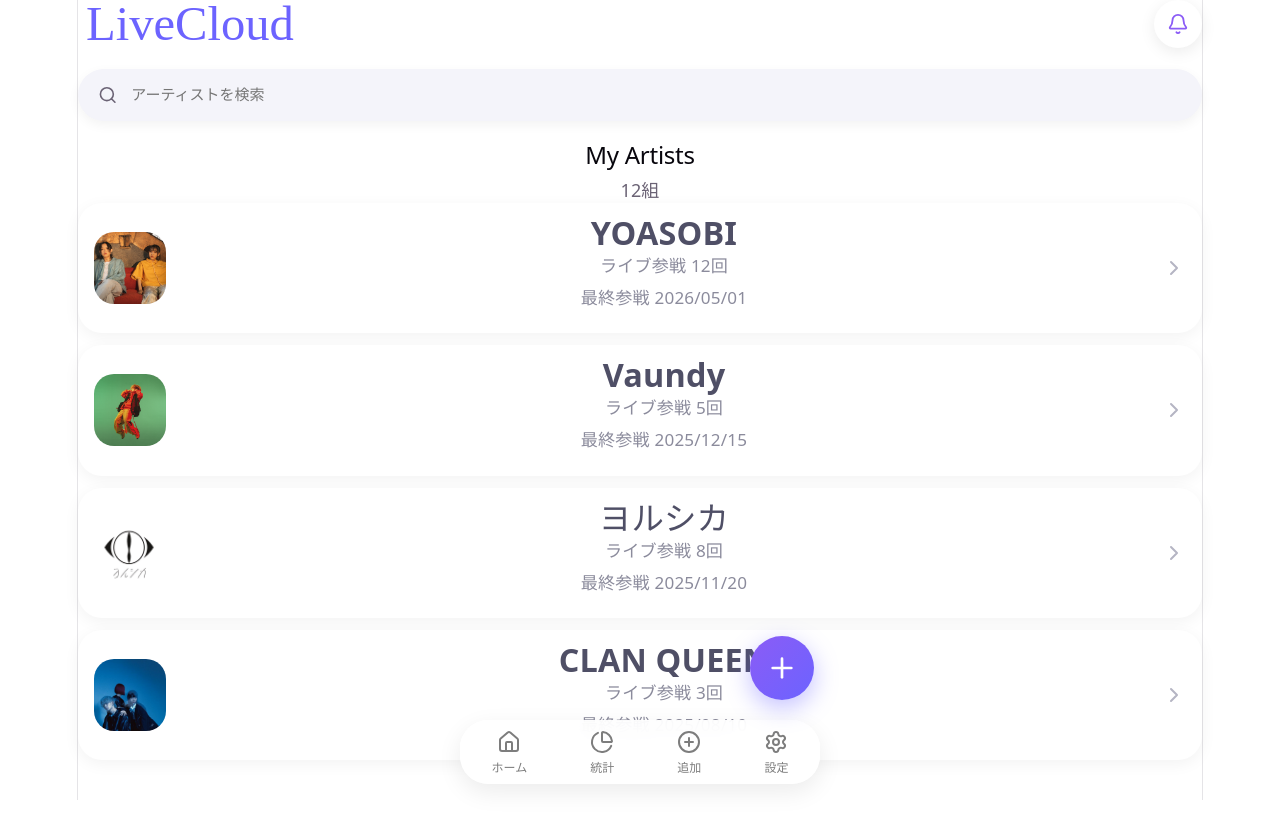
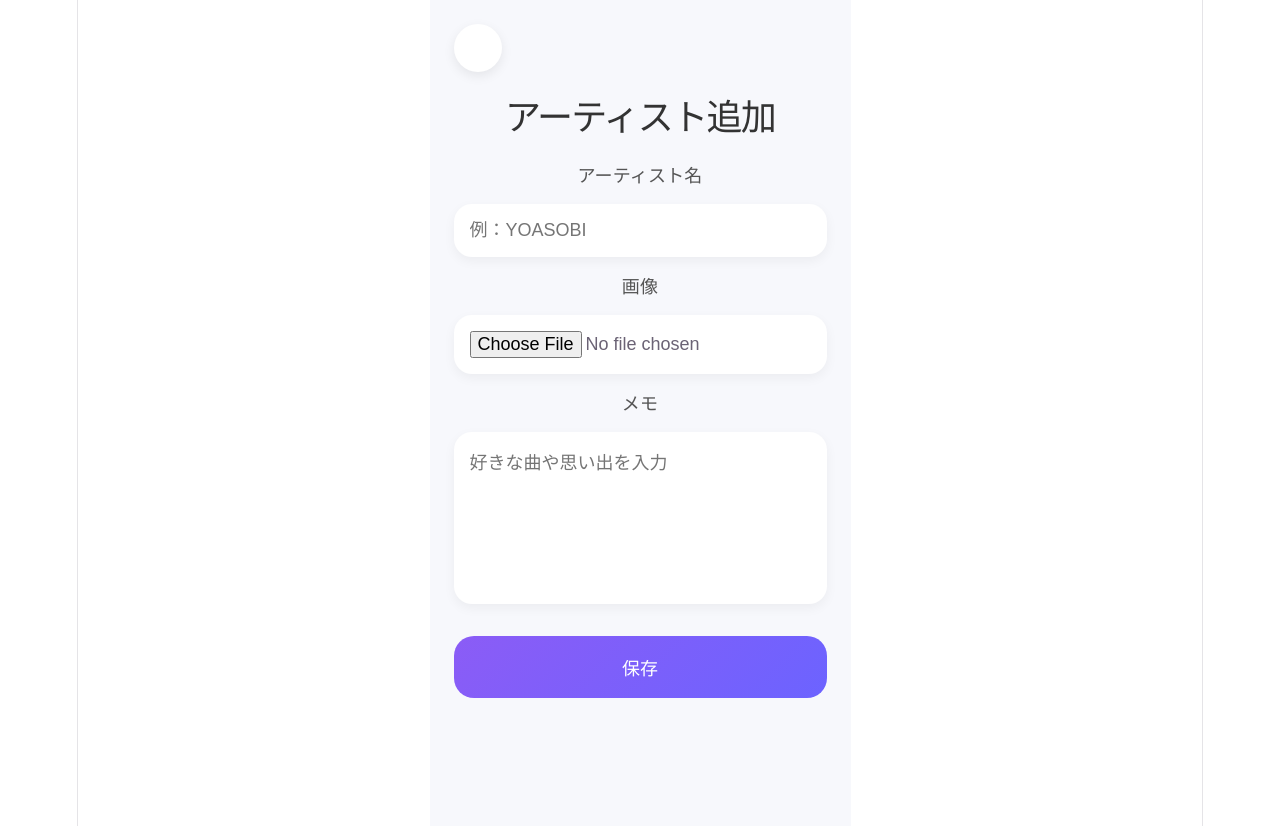
Before and after one commit to tomokitakahama/LiveCloud, a React (Vite) app: page /add-artist in a window 1280 px wide. Shown: the top 826 px of the page. Before the commit the page ends 800 px from the top, so only its background shows below. Built offline with nearby package versions, Linux system fonts and the light colour scheme.

Commit message:
アーティスト追加機能

```diff
--- a/src/App.tsx
+++ b/src/App.tsx
@@ -1,7 +1,95 @@
-import Home from "./pages/Home/Home.tsx";
+import { useState, useEffect } from "react";
+import { BrowserRouter, Routes, Route } from "react-router-dom";
+
+import Home from "./pages/Home/Home";
+import ArtistDetail from "./pages/ArtistDetail/ArtistDetail";
+import AddArtist from "./pages/AddArtist/AddArtist";
+
+import yoasobi from "./assets/images/yoasobi.jpg";
+import vaundy from "./assets/images/vaundy.jpg";
+import yorushika from "./assets/images/yorushika.jpg";
+import clanqueen from "./assets/images/clanqueen.jpg";
 
 function App() {
-  return <Home />;
+
+  const initialArtists = [
+  {
+    name: "YOASOBI",
+    liveCount: 12,
+    lastLiveDate: "2026/05/01",
+    image: yoasobi,
+  },
+  {
+    name: "Vaundy",
+    liveCount: 5,
+    lastLiveDate: "2025/12/15",
+    image: vaundy,
+  },
+  {
+    name: "ヨルシカ",
+    liveCount: 8,
+    lastLiveDate: "2025/11/20",
+    image: yorushika,
+  },
+  {
+    name: "CLAN QUEEN",
+    liveCount: 3,
+    lastLiveDate: "2025/08/10",
+    image: clanqueen,
+  },
+];
+
+const [artists, setArtists] = useState(() => {
+
+  const savedArtists =
+    localStorage.getItem("artists");
+
+  return savedArtists
+    ? JSON.parse(savedArtists)
+    : initialArtists;
+});
+
+useEffect(() => {
+  localStorage.setItem(
+    "artists",
+    JSON.stringify(artists)
+  );
+}, [artists]);
+
+  return (
+    <BrowserRouter>
+
+      <Routes>
+
+        <Route
+          path="/"
+          element={
+            <Home
+              artists={artists}
+              setArtists={setArtists}
+            />
+          }
+        />
+
+        <Route
+          path="/artist/:artistId"
+          element={<ArtistDetail />}
+        />
+
+        <Route
+          path="/add-artist"
+          element={
+            <AddArtist
+              artists={artists}
+              setArtists={setArtists}
+            />
+          }
+        />
+
+      </Routes>
+
+    </BrowserRouter>
+  );
 }
 
 export default App;
--- a/src/components/ArtistCard/ArtistCard.tsx
+++ b/src/components/ArtistCard/ArtistCard.tsx
@@ -1,5 +1,6 @@
 import styles from "./ArtistCard.module.css";
 import { ChevronRight } from "lucide-react";
+import { useNavigate } from "react-router-dom";
 
 type ArtistCardProps = {
   name: string;
@@ -14,8 +15,16 @@
   lastLiveDate,
   image,
 }: ArtistCardProps) => {
+
+  const navigate = useNavigate();
+
   return (
-    <div className={styles.card}>
+    <div
+      className={styles.card}
+      onClick={() =>
+        navigate(`/artist/${name.toLowerCase()}`)
+      }
+    >
       <img
         src={image}
         alt={name}
--- a/src/components/FloatingButton/FloatingButton.tsx
+++ b/src/components/FloatingButton/FloatingButton.tsx
@@ -1,9 +1,16 @@
 import styles from "./FloatingButton.module.css";
 import { Plus } from "lucide-react";
+import { useNavigate } from "react-router-dom";
 
 const FloatingButton = () => {
+
+  const navigate = useNavigate();
+
   return (
-    <button className={styles.button}>
+    <button
+      className={styles.button}
+      onClick={() => navigate("/add-artist")}
+    >
       <Plus size={32} />
     </button>
   );
--- /dev/null
+++ b/src/pages/AddArtist/AddArtist.css
@@ -0,0 +1,87 @@
+.addArtistContainer {
+  max-width: 420px;
+  margin: 0 auto;
+  padding: 24px;
+
+  min-height: 100vh;
+  background: #f7f8fc;
+}
+
+.backButton {
+  border: none;
+  background: white;
+
+  width: 48px;
+  height: 48px;
+
+  border-radius: 50%;
+
+  display: flex;
+  justify-content: center;
+  align-items: center;
+
+  margin-bottom: 24px;
+
+  box-shadow: 0 4px 12px rgba(0,0,0,0.08);
+
+  cursor: pointer;
+}
+
+.addArtistContainer h1 {
+  margin-bottom: 32px;
+
+  color: #333;
+  font-size: 2rem;
+}
+
+.formArea {
+  display: flex;
+  flex-direction: column;
+  gap: 16px;
+}
+
+.formArea label {
+  font-weight: 600;
+  color: #555;
+}
+
+.formArea input,
+.formArea textarea {
+  border: none;
+  border-radius: 18px;
+
+  padding: 16px;
+
+  background: white;
+
+  font-size: 1rem;
+
+  box-shadow: 0 4px 12px rgba(0,0,0,0.05);
+}
+
+.formArea textarea {
+  min-height: 140px;
+  resize: none;
+}
+
+.saveButton {
+  margin-top: 16px;
+
+  border: none;
+  border-radius: 20px;
+
+  padding: 18px;
+
+  background: linear-gradient(
+    135deg,
+    #8b5cf6,
+    #6c63ff
+  );
+
+  color: white;
+
+  font-size: 1rem;
+  font-weight: bold;
+
+  cursor: pointer;
+}
--- a/src/pages/AddArtist/AddArtist.tsx
+++ b/src/pages/AddArtist/AddArtist.tsx
@@ -1,3 +1,88 @@
-export default function AddArtist() {
-  return <h1>AddArtist</h1>;
-}
+import "./AddArtist.css";
+import { ArrowLeft } from "lucide-react";
+import { useNavigate } from "react-router-dom";
+import { useState } from "react";
+
+type AddArtistProps = {
+  artists: any[];
+  setArtists: React.Dispatch<React.SetStateAction<any[]>>;
+};
+
+const AddArtist = ({
+  artists,
+  setArtists,
+}: AddArtistProps) => {
+
+  const navigate = useNavigate();
+
+  const [artistName, setArtistName] =
+    useState("");
+
+  const handleSave = () => {
+
+    if (!artistName.trim()) {
+      alert("アーティスト名を入力してください");
+      return;
+    }
+
+    setArtists([
+      ...artists,
+      {
+        name: artistName,
+        liveCount: 0,
+        lastLiveDate: "未参戦",
+        image: "/src/assets/images/yoasobi.jpg",
+      },
+    ]);
+
+    navigate("/");
+  };
+
+  return (
+    <div className="addArtistContainer">
+
+      <button
+        className="backButton"
+        onClick={() => navigate("/")}
+      >
+        <ArrowLeft size={24} />
+      </button>
+
+      <h1>アーティスト追加</h1>
+
+      <div className="formArea">
+
+        <label>アーティスト名</label>
+
+        <input
+          type="text"
+          placeholder="例：YOASOBI"
+          value={artistName}
+          onChange={(e) =>
+            setArtistName(e.target.value)
+          }
+        />
+
+        <label>画像</label>
+
+        <input type="file" />
+
+        <label>メモ</label>
+
+        <textarea
+          placeholder="好きな曲や思い出を入力"
+        />
+
+        <button
+          className="saveButton"
+          onClick={handleSave}
+        >
+          保存
+        </button>
+
+      </div>
+    </div>
+  );
+};
+
+export default AddArtist;
--- /dev/null
+++ b/src/pages/ArtistDetail/ArtistDetail.css
@@ -0,0 +1,83 @@
+.detailContainer {
+  min-height: 100vh;
+
+  background:
+    linear-gradient(
+      180deg,
+      #6c63ff 0%,
+      #9d7dff 30%,
+      #f8f8fc 30%
+    );
+
+  padding: 24px;
+}
+
+.backButton {
+  border: none;
+  background: transparent;
+
+  color: white;
+
+  cursor: pointer;
+}
+
+.heroArea {
+  margin-top: 40px;
+
+  color: white;
+}
+
+.heroArea h1 {
+  margin: 0;
+
+  font-size: 2rem;
+}
+
+.heroArea p {
+  opacity: 0.9;
+}
+
+.contentCard {
+  margin-top: 40px;
+
+  background: white;
+
+  border-radius: 32px;
+
+  padding: 24px;
+
+  min-height: 500px;
+}
+
+.tabArea {
+  display: flex;
+
+  justify-content: space-around;
+
+  margin-bottom: 32px;
+}
+
+.tabArea button {
+  border: none;
+  background: transparent;
+
+  font-size: 1rem;
+
+  cursor: pointer;
+}
+
+.activeTab {
+  color: #6c63ff;
+
+  font-weight: bold;
+}
+
+.liveItem {
+  padding: 20px 0;
+
+  border-bottom: 1px solid #eee;
+}
+
+.liveItem h3 {
+  margin-bottom: 8px;
+}
--- a/src/pages/ArtistDetail/ArtistDetail.tsx
+++ b/src/pages/ArtistDetail/ArtistDetail.tsx
@@ -1,3 +1,92 @@
-export default function ArtistDetail() {
-  return <h1>ArtistDetail</h1>;
-}
+import "./ArtistDetail.css";
+import { ArrowLeft } from "lucide-react";
+import {
+  useParams,
+  useNavigate,
+} from "react-router-dom";
+
+const ArtistDetail = () => {
+
+  // URLから artistId を取得
+  const { artistId } = useParams();
+
+  const navigate = useNavigate();
+
+  // アーティストデータ（今はモック）
+  const artists = {
+    yoasobi: {
+      name: "YOASOBI",
+      liveCount: 12,
+    },
+
+    vaundy: {
+      name: "Vaundy",
+      liveCount: 5,
+    },
+
+    yorushika: {
+      name: "ヨルシカ",
+      liveCount: 8,
+    },
+
+    clanqueen: {
+      name: "CLAN QUEEN",
+      liveCount: 3,
+    },
+  };
+
+  // URLに応じたアーティスト情報を取得
+  const artist =
+    artists[artistId as keyof typeof artists];
+
+  return (
+  <div className="detailContainer">
+
+    <button
+      className="backButton"
+      onClick={() => navigate("/")}
+    >
+      <ArrowLeft size={24} />
+    </button>
+
+    <div className="heroArea">
+
+      <h1>{artist?.name}</h1>
+
+      <p>
+        ライブ参戦 {artist?.liveCount}回
+      </p>
+
+    </div>
+
+    <div className="contentCard">
+
+      <div className="tabArea">
+
+        <button className="activeTab">
+          ライブ一覧
+        </button>
+
+        <button>
+          基本情報
+        </button>
+
+      </div>
+
+      <div className="liveItem">
+        <h3>YOASOBI DOME LIVE 2026</h3>
+        <p>2026/05/01 東京ドーム</p>
+      </div>
+
+      <div className="liveItem">
+        <h3>YOASOBI ARENA TOUR 2025</h3>
+        <p>2025/12/10 有明アリーナ</p>
+      </div>
+
+    </div>
+
+  </div>
+);
+};
+
+export default ArtistDetail;
--- a/src/pages/Home/Home.tsx
+++ b/src/pages/Home/Home.tsx
@@ -4,14 +4,23 @@
 import BottomNavigation from "../../components/BottomNavigation/BottomNavigation";
 import FloatingButton from "../../components/FloatingButton/FloatingButton";
 
-import "./Home.css";
-
 import yoasobi from "../../assets/images/yoasobi.jpg";
 import vaundy from "../../assets/images/vaundy.jpg";
 import yorushika from "../../assets/images/yorushika.jpg";
 import clanqueen from "../../assets/images/clanqueen.jpg";
 
-const Home = () => {
+import "./Home.css";
+
+type HomeProps = {
+  artists: any[];
+  setArtists: React.Dispatch<React.SetStateAction<any[]>>;
+};
+
+const Home = ({
+  artists,
+  setArtists,
+}: HomeProps) => {
+
   return (
     <div className="container">
       <Header />
@@ -19,37 +28,34 @@
       <SearchBar />
 
       <div className="titleArea">
+        <button
+  onClick={() =>
+    setArtists([
+      ...artists,
+      {
+        name: "テストアーティスト",
+        liveCount: 0,
+        lastLiveDate: "未参戦",
+        image: yoasobi,
+      },
+    ])
+  }
+>
+  テスト追加
+</button>
         <h2>My Artists</h2>
-        <span>12組</span>
+        <span>{artists.length}組</span>
       </div>
 
-      <ArtistCard
-        name="YOASOBI"
-        liveCount={12}
-        lastLiveDate="2026/05/01"
-        image={yoasobi}
-      />
-
-      <ArtistCard
-        name="Vaundy"
-        liveCount={5}
-        lastLiveDate="2025/12/15"
-        image={vaundy}
-      />
-
-      <ArtistCard
-        name="ヨルシカ"
-        liveCount={8}
-        lastLiveDate="2025/11/20"
-        image={yorushika}
-      />
-
-      <ArtistCard
-        name="CLAN QUEEN"
-        liveCount={3}
-        lastLiveDate="2025/08/10"
-        image={clanqueen}
-      />
+      {artists.map((artist) => (
+        <ArtistCard
+          key={artist.name}
+          name={artist.name}
+          liveCount={artist.liveCount}
+          lastLiveDate={artist.lastLiveDate}
+          image={artist.image}
+        />
+      ))}
 
       <FloatingButton />
 
```
